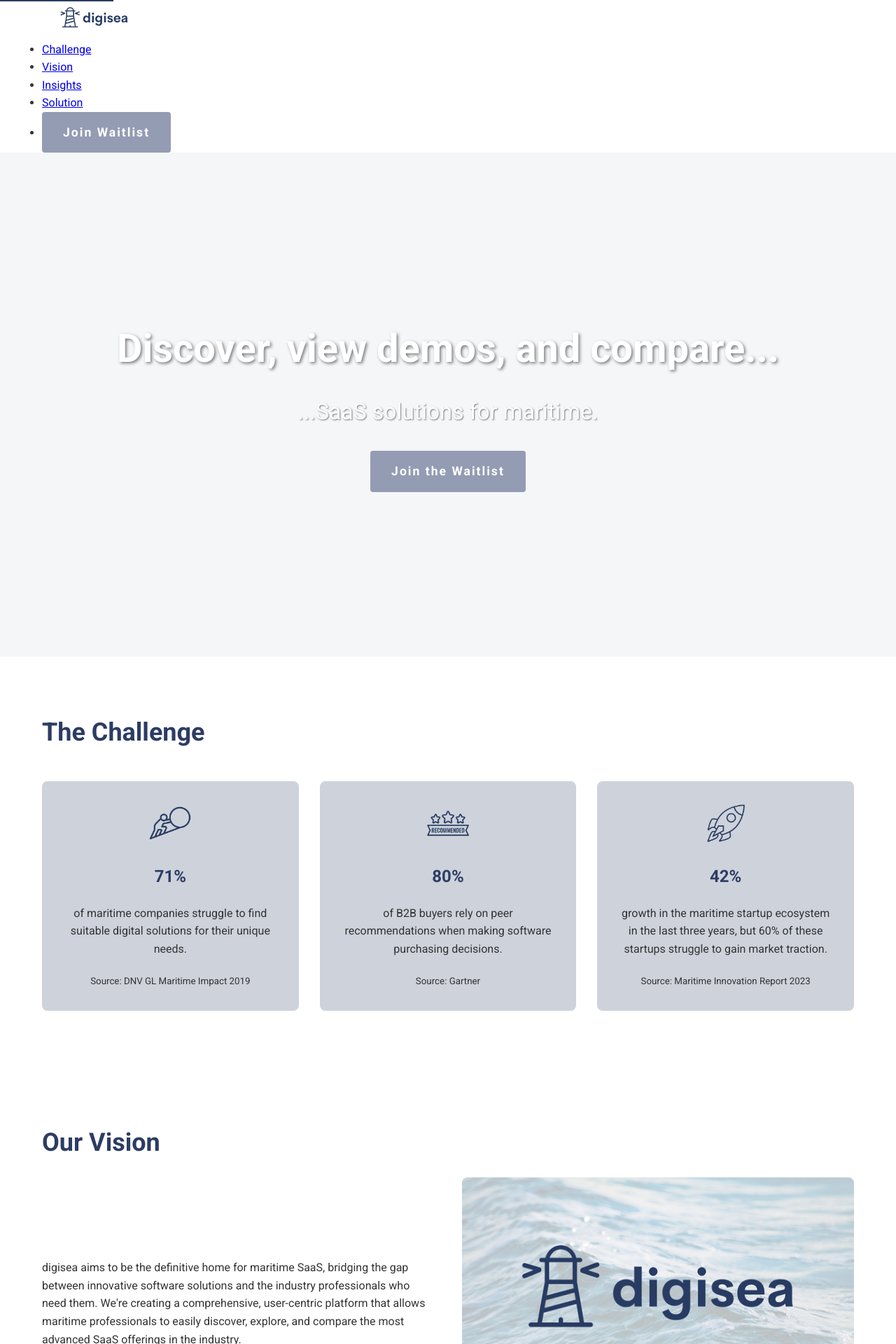
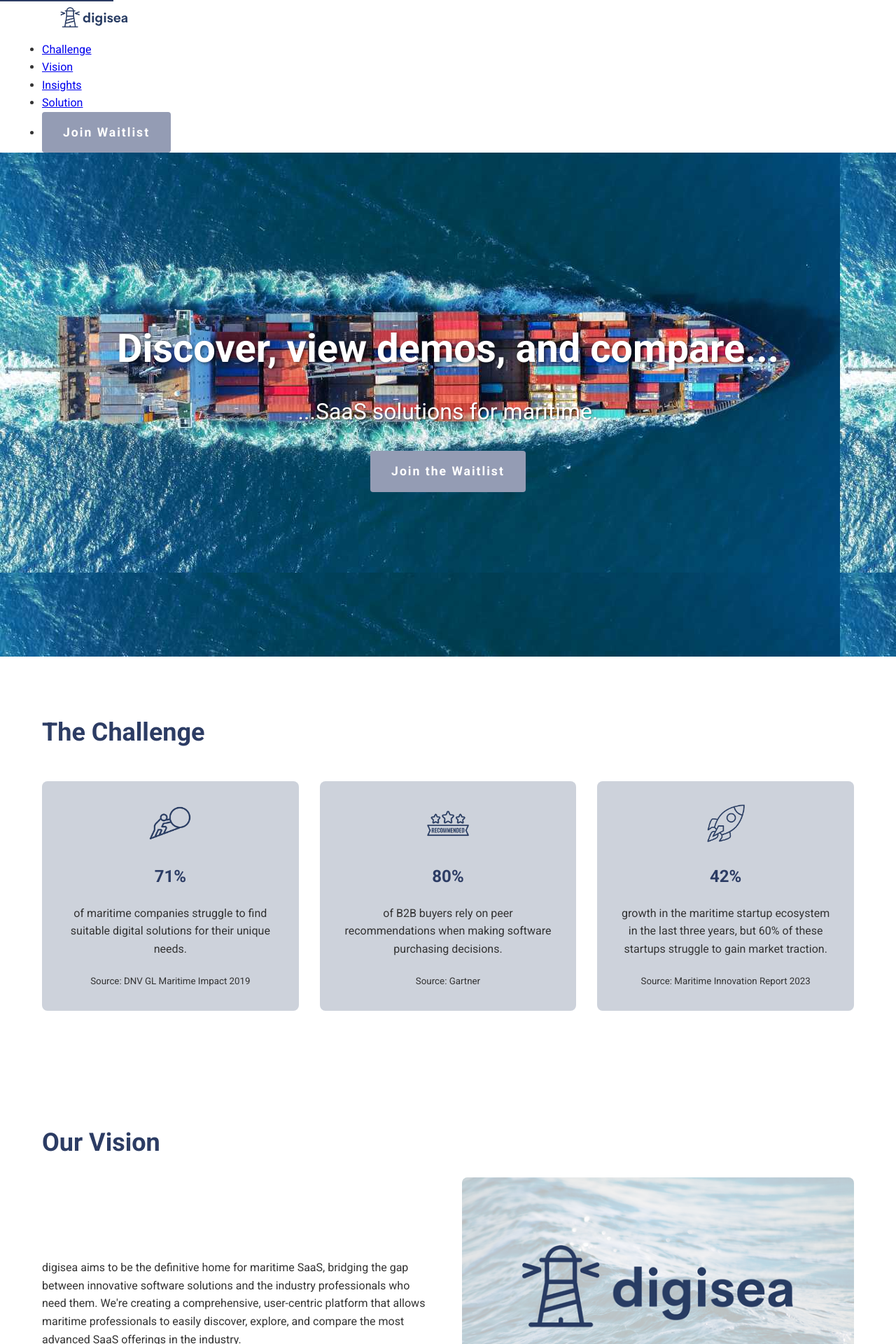
Before and after one commit to sasatass/digisea, a Jekyll site: the page built from index.markdown, in a window 1280 px wide. Shown: the top 1920 px of the page at 70% size. Built offline with Jekyll 4.4.1, drawn with Linux system fonts in a browser that asks for light colours.

Commit message:
Update index.markdown

```diff
--- a/index.markdown
+++ b/index.markdown
@@ -7,20 +7,12 @@ image: /assets/images/vision1.png
 ---
 
 <!-- Hero Section -->
-<section id="hero">
-  <img src="/assets/images/hero-image-large.jpg"
-       srcset="/assets/images/hero-image-small.jpg 600w,
-               /assets/images/hero-image.jpg 1200w,
-               /assets/images/hero-image.jpg 1800w"
-       sizes="(max-width: 600px) 600px,
-              (max-width: 1200px) 1200px,
-              1800px"
-       alt="Ship in the Ocean" class="hero-image">
-  <div class="container">
-    <h1 class="hero-text">Discover, view demos, and compare...</h1>
-    <p class="hero-text">...SaaS solutions for maritime.</p>
-    <a href="#waitlist-form" class="cta-button">Join the Waitlist</a>
-  </div>
+<section id="hero" style="background-image: url('{{ '/assets/images/hero-image.jpg' | relative_url }}');">
+    <div class="container">
+       <h1 class="hero-text">Discover, view demos, and compare...</h1>
+        <p class="hero-text">...SaaS solutions for maritime.</p>
+        <a href="#waitlist-form" class="cta-button">Join the Waitlist</a>
+    </div>
 </section>
 
 <!-- Main Content -->
```
